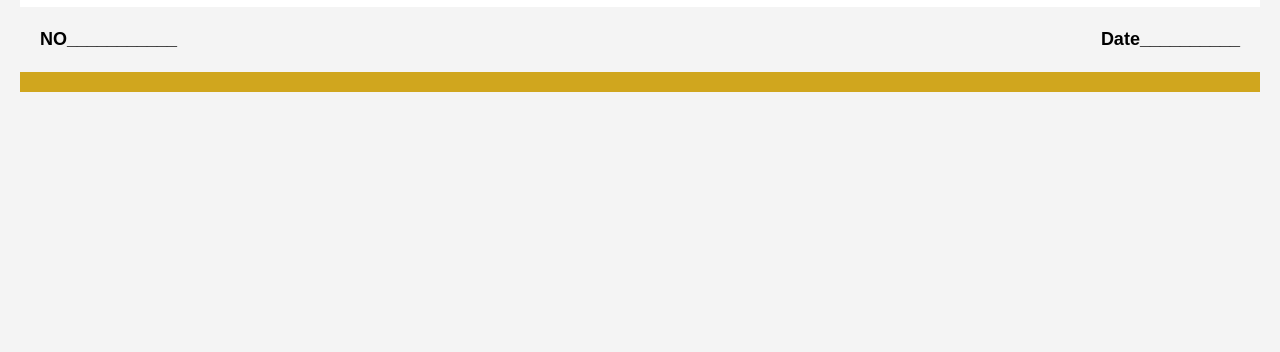
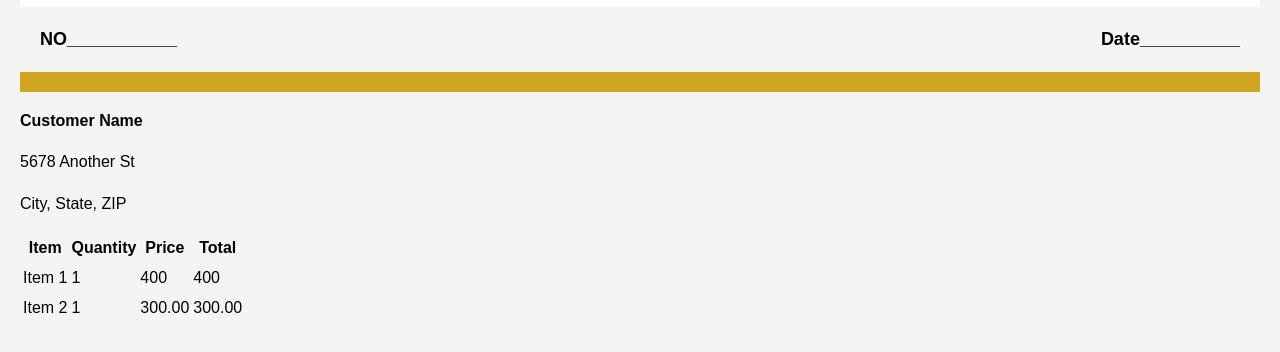
Before and after one commit to nehapansare/icp8.0-css-ass-21, a plain HTML site: page index.html in a window 1280 px wide. Shown: the part 218-570 px from the top of the page. Drawn offline with Linux system fonts and the light colour scheme.

Commit message:
recipt info added

```diff
--- a/index.html
+++ b/index.html
@@ -35,6 +35,38 @@
 
     </div>
 
+    <section class="customer-info">
+        <p><strong>Customer Name</strong></p>
+        <p>5678 Another St</p>
+        <p>City, State, ZIP</p>
+    </section>
+    <section class="items">
+        <table>
+            <thead>
+                <tr>
+                    <th>Item</th>
+                    <th>Quantity</th>
+                    <th>Price</th>
+                    <th>Total</th>
+                </tr>
+            </thead>
+            <tbody>
+                <tr>
+                    <td>Item 1</td>
+                    <td>1</td>
+                    <td>400</td>
+                    <td>400</td>
+                </tr>
+                <tr>
+                    <td>Item 2</td>
+                    <td>1</td>
+                    <td>300.00</td>
+                    <td>300.00</td>
+                </tr>
+            </tbody>
+        </table>
+    </section>
+
 
 </body>
 </html>
```
